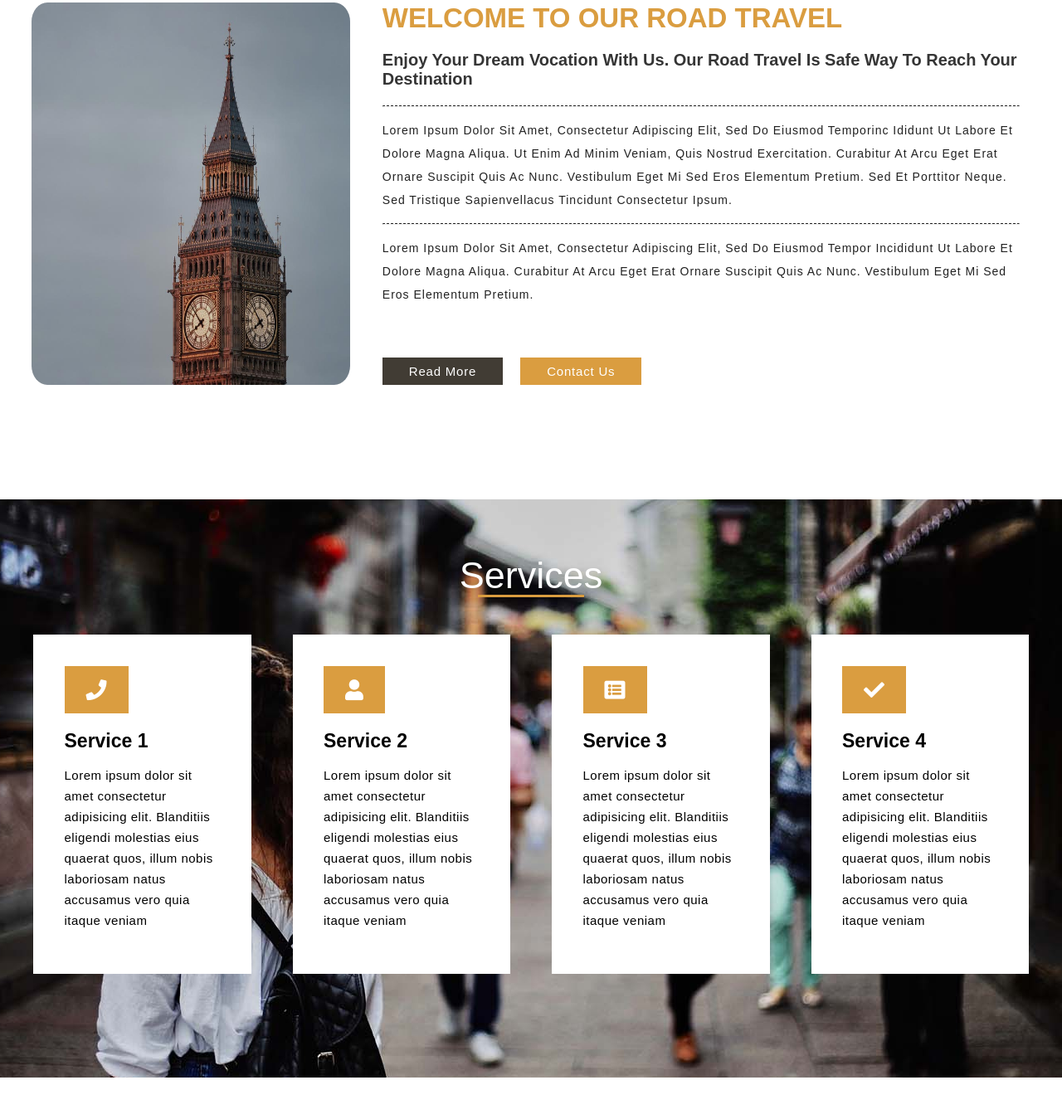
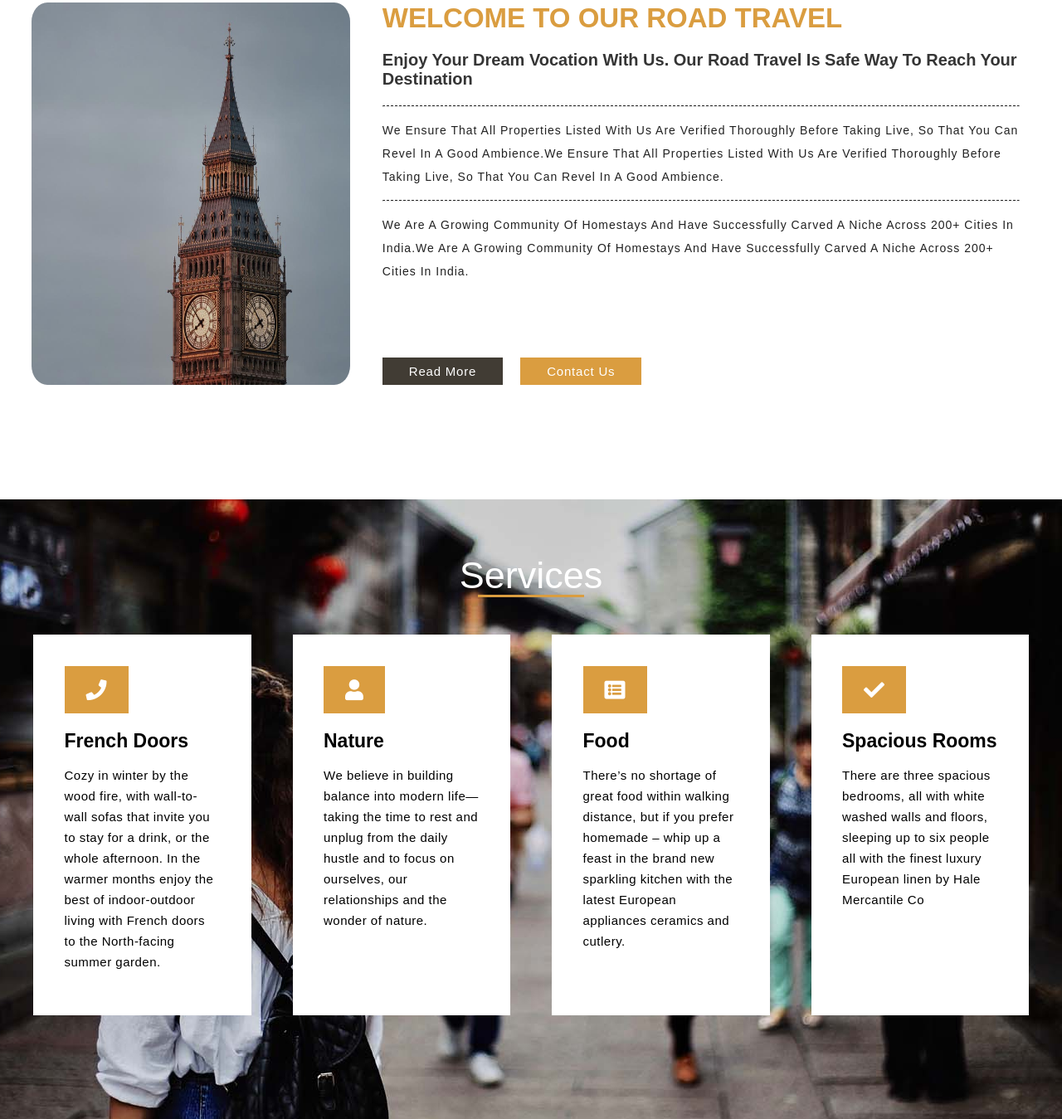
Before and after one commit to dishani27/dishani27.github.io, a plain HTML site: page index.html in a window 1280 px wide. Shown: the part 910-2259 px from the top of the page at 83% size. Drawn offline with Linux system fonts and the light colour scheme.

Commit message:
Add files via upload

```diff
--- a/index.html
+++ b/index.html
@@ -101,10 +101,10 @@
                         <h3>Enjoy your dream vocation with us. Our Road travel is Safe way to reach your destination</h3>
                         <hr>
 
-                        <p>Lorem ipsum dolor sit amet, consectetur adipiscing elit, sed do eiusmod temporinc ididunt ut labore et dolore magna aliqua. Ut enim ad minim veniam, quis nostrud exercitation. Curabitur at arcu eget erat ornare suscipit quis ac nunc. Vestibulum eget mi sed eros elementum pretium. Sed et porttitor neque. Sed tristique sapienvellacus tincidunt consectetur ipsum. </p>
+                        <p>We ensure that all properties listed with us are verified thoroughly before taking live, so that you can revel in a good ambience.We ensure that all properties listed with us are verified thoroughly before taking live, so that you can revel in a good ambience. </p>
                         <hr>
 
-                        <p>Lorem ipsum dolor sit amet, consectetur adipiscing elit, sed do eiusmod tempor incididunt ut labore et dolore magna aliqua. Curabitur at arcu eget erat ornare suscipit quis ac nunc. Vestibulum eget mi sed eros elementum pretium.</p>
+                        <p>We are a growing community of homestays and have successfully carved a niche across 200+ cities in India.We are a growing community of homestays and have successfully carved a niche across 200+ cities in India.</p>
                     </div>
                     <button class="read">Read More</button>
                     <button class="contact">Contact Us</button>
@@ -119,23 +119,23 @@
                     <div class="row">
                         <div class="service">
                             <button><i class="fas fa-phone"></i></button><br>
-                            <span>Service 1</span><br>
-                            <p>Lorem ipsum dolor sit amet consectetur adipisicing elit. Blanditiis eligendi molestias eius quaerat quos, illum nobis laboriosam natus accusamus vero quia itaque veniam </p>
+                            <span>French Doors</span><br>
+                            <p>Cozy in winter by the wood fire, with wall-to-wall sofas that invite you to stay for a drink, or the whole afternoon. In the warmer months enjoy the best of indoor-outdoor living with French doors to the North-facing summer garden. </p>
                         </div>
                         <div class="service">
                                 <button><i class="fas fa-user"></i></button><br>
-                                <span>Service 2</span><br>
-                            <p>Lorem ipsum dolor sit amet consectetur adipisicing elit. Blanditiis eligendi molestias eius quaerat quos, illum nobis laboriosam natus accusamus vero quia itaque veniam </p>
+                                <span>Nature</span><br>
+                            <p>We believe in building balance into modern life—taking the time to rest and unplug from the daily hustle and to focus on ourselves, our relationships and the wonder of nature. </p>
                         </div>
                         <div class="service">
                                 <button><i class="fas fa-list-alt"></i></button><br>
-                                <span>Service 3</span><br>
-                            <p>   Lorem ipsum dolor sit amet consectetur adipisicing elit. Blanditiis eligendi molestias eius quaerat quos, illum nobis laboriosam natus accusamus vero quia itaque veniam </p>
+                                <span>Food</span><br>
+                            <p> There’s no shortage of great food within walking distance, but if you prefer homemade – whip up a feast in the brand new sparkling kitchen with the latest European appliances ceramics and cutlery.</p>
                         </div>
                         <div class="service">
                                 <button><i class="fas fa-check"></i></button><br>
-                                <span>Service 4</span><br>
-                            <p>  Lorem ipsum dolor sit amet consectetur adipisicing elit. Blanditiis eligendi molestias eius quaerat quos, illum nobis laboriosam natus accusamus vero quia itaque veniam </p>
+                                <span>Spacious Rooms</span><br>
+                            <p> There are three spacious bedrooms, all with white washed walls and floors, sleeping up to six people all with the finest luxury European linen by Hale Mercantile Co </p>
                         </div>
                     </div>
 
@@ -265,9 +265,9 @@
                 <h3>Our Travel Guide</h3>
                 <div class="row">
                     <div class="desc">
-                        <h4>Heading</h4>
+                        <h4>The Team</h4>
                         <p>
-                            Lorem ipsum dolor sit amet consectetur, adipisicing elit. Debitis perspiciatis sint porro id voluptate earum ipsa impedit, molestias, dicta libero incidunt dolores sapiente nobis distinctio deserunt ad fugiat error non?
+                            We believe in building balance into modern life—taking the time to rest and unplug from the daily hustle and to focus on ourselves, our relationships and the wonder of nature.
                         </p>
                     </div>
                     <div class="section">
@@ -372,11 +372,11 @@
                     <div class="list">
                         <h5>About US</h5>
                         <ul>
-                            <li>Lorem ipsum dolor sit amet, con</li>
-                            <li>sectetur adipiscing elit. Proin sed </li>
-                            <li>ligula ac metus finibus hendrerit </li>
-                            <li>sed at libero. Praesent reiciendis </li>
-                            <li>voluptatibus maiores alias.</li>
+                            <li>Reviews</li>
+                            <li>FAQs </li>
+                            <li>Careers</li>
+                            <li>Rate Us</li>
+                            <li>Contact Us</li>
                         </ul>
                     </div>
 
@@ -409,11 +409,10 @@
                     <div class="list">
                         <h5>Latest Tweets</h5>
                         <i class="fab fa-twitter-square big"></i>
-                        <p class="space"><a href="#">@example </a> sit amet consectetur <br> adipiscing.
+                        <p class="space"><a href="#">@example </a> I have been to Manali before but haven't stayed at a homestay until my friend recommended one.
                         <a href="#">http://ax.by/zzzz</a></p><br>
                         <i class="fab fa-twitter-square big"></i>
-                        <p class="space"><a href="#">example</a> sit amet consectetur <br> adipiscing.
-                        <a href="#">http://cx.dy/zzzz</a></p>
+                        <p class="space"><a href="#">@example</a> This beautiful cottage overlooking hills took my breath away. <a href="#">http://ax.by/zzzz</a></p>
                     </div>
 
                 </div>
```
